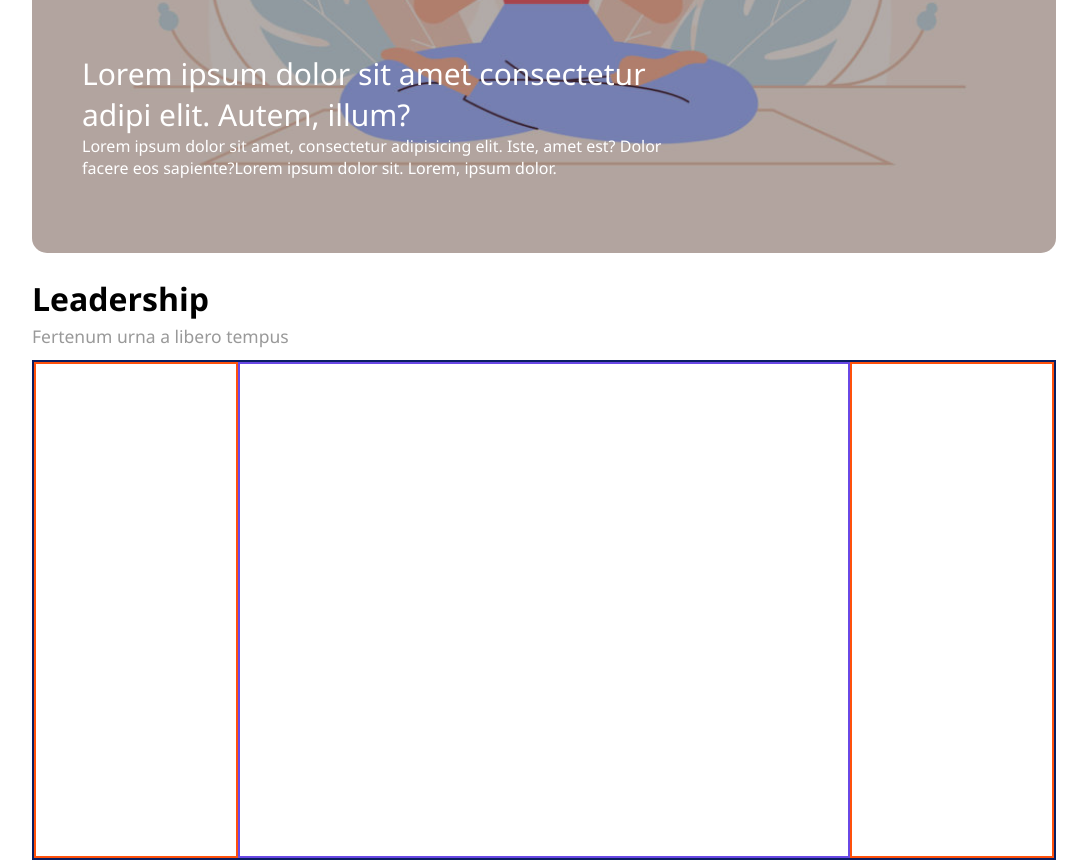
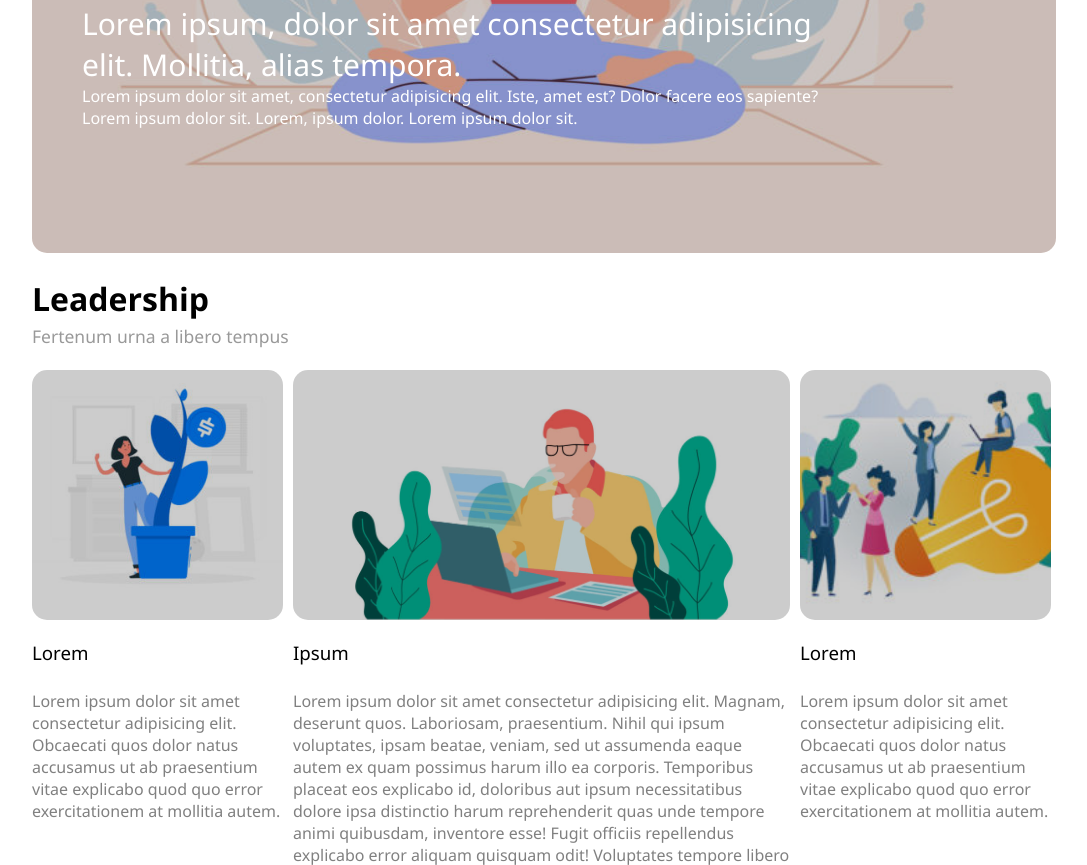
Before and after one commit to GasGas7/htmlcss-wp, a plain HTML site: page index.html in a window 1280 px wide. Shown: the part 692-1557 px from the top of the page, without its empty margins (96-1183 px from the left). Drawn offline with Linux system fonts and the light colour scheme.

Commit message:
Complete main part

```diff
--- a/css/style.css
+++ b/css/style.css
@@ -13,6 +13,12 @@
     width:80%;
     margin: auto;
     font-family: 'Segoe UI', Tahoma, Geneva, Verdana, sans-serif;
+}
+.layover{
+    height: 100%;
+    width: 100%;
+    border-radius: 15px;
+    background-color: rgba(0, 0, 0, 0.2);
 }
 /* /Utility class */
 
@@ -38,20 +44,15 @@ a:hover {
     height: 700px;
     background-image: url("../img/banner.jpg");
     background-size:cover;
+    background-position: center;
     border-radius: 15px;
     position: relative;
     }
-    .yoga_bg>.layover{
-        height: 100%;
-        width: 100%;
-        border-radius: 15px;
-        background-color: rgba(0, 0, 0, 0.3);
-    }
     .lorem_yoga{
         position: absolute;
-        top: 500px;
+        top: 450px;
         left: 50px;
-        width: 620px;
+        width: 750px;
     }
     .lorem_yoga>span{
         display: block;
@@ -62,7 +63,7 @@ a:hover {
         font-size: 30px;
     }
     #span_description{
-    font-weight: 300;
+        font-weight: 300;
     }
     /* /Photo.main class */
 
@@ -83,27 +84,52 @@ a:hover {
 
     /* Column.main class */
     .column_main{
-        height: 500px;
         width: 100%;
         margin-top: 2.5rem;
-        border: 2px solid rgb(9, 29, 97);
     }
 
     .sidebar{
         height: 100%;
-        width: 20%;
-        border: 2px solid rgb(255, 81, 12);
+        width: 25%;
+        padding: 10px 5px 10px 0px;
         float: left;
+    }
+    .img_sbar{
+        width: 100%;
+        height: 250px;
+        background-size: cover;
+        background-position: center;
+    }
+    .img_sbar.left{
+        background-image: url(../img/img-1.jpg);
+    }
+    .img_sbar.right{
+        background-image: url(../img/img-3.jpg);
+    }
+    .contentmain{
+    height: 100%;
+    width: 50%;
+    padding: 10px 10px 10px 5px;
+    float: left;
+    }
+    .img_ctmain{
+        width: 100%;
+        height: 250px;
+        background-image: url(../img/banner-2.jpg);
+        background-size: cover;
+        background-position: center;
 
     }
-.contentmain{
-    height: 100%;
-    width: 60%;
-    border: 2px solid rgb(106, 72, 230);
-    float: left;
+    .column_main p{
+        color: grey;
 
+    }
+h3{
+ font-weight: 400;
+ height: 50px;
+ margin-top: 20px;
 }
-/* /Main class */
+    /* /Main class */
 
 /* Footer class */
 .footer_info{
@@ -111,8 +137,9 @@ a:hover {
     height: 80px;
     margin-top: 1rem;
     border: 2px solid rgb(103, 126, 0);
-    padding-left: 45%;
-    padding-top: 20px;
+    /* padding-left: 45%;
+    padding-top: 20px; */
+    margin-bottom: 2rem;
 }
 .design{
     width: 20%;
--- a/index.html
+++ b/index.html
@@ -37,8 +37,8 @@
                 <!-- div per inserire testo foto -->
 
                 <div class="lorem_yoga">
-                    <span id="span_title">Lorem ipsum dolor sit amet consectetur adipi elit. Autem, illum?</span>
-                    <span id="span_description">Lorem ipsum dolor sit amet, consectetur adipisicing elit. Iste, amet est? Dolor facere eos sapiente?Lorem ipsum dolor sit. Lorem, ipsum dolor.</span>
+                    <span id="span_title">Lorem ipsum, dolor sit amet consectetur adipisicing elit. Mollitia, alias tempora.</span>
+                    <span id="span_description">Lorem ipsum dolor sit amet, consectetur adipisicing elit. Iste, amet est? Dolor facere eos sapiente?Lorem ipsum dolor sit. Lorem, ipsum dolor. Lorem ipsum dolor sit.</span>
                 </div>
 
                    <!--  <p style="font-size: 25px;">TEST TEST TEST
@@ -61,10 +61,37 @@
 
             <!-- Main 3 colonne -->
             <div class="column_main clearfix">
+
+                <!-- aside con div per immagine e div per layover + paragrafo sotto all-immagine -->
                 <aside class="sidebar left">
+                    <div class="img_sbar left">
+                        <div class="layover"></div>
+                    </div>
+                    <h3>Lorem</h3>
+                    <p>Lorem ipsum dolor sit amet consectetur adipisicing elit. Obcaecati quos dolor natus accusamus ut ab praesentium vitae explicabo quod quo error exercitationem at mollitia autem.  </p>
                 </aside>
-                <div class="contentmain"></div>
-                <aside class="sidebar right"></aside>
+                <!-- /aside con div per immagine e div per layover + paragrafo sotto all-immagine -->
+
+                <!-- contentmain con div per immagine e div per layover + paragrafo sotto all-immagine -->
+                <div class="contentmain">
+                    <div class="img_ctmain">
+                        <div class="layover"></div>
+                    </div>
+                    <h3>Ipsum</h3>
+                    <p>Lorem ipsum dolor sit amet consectetur adipisicing elit. Magnam, deserunt quos. Laboriosam, praesentium. Nihil qui ipsum voluptates, ipsam beatae, veniam, sed ut assumenda eaque autem ex quam possimus harum illo ea corporis. Temporibus placeat eos explicabo id, doloribus aut ipsum necessitatibus dolore ipsa distinctio harum reprehenderit quas unde tempore animi quibusdam, inventore esse! Fugit officiis repellendus explicabo error aliquam quisquam odit! Voluptates tempore libero dolor! Tenetur nisi corporis quasi quas cum repellat ipsum rerum nihil ducimus, iusto consequuntur aliquid sit assumenda vitae. Incidunt cupiditate tenetur adipisci consequatur dolor ad voluptatem debitis, modi sapiente. Amet quod, error eligendi ullam placeat voluptates sed quisquam labore esse! Hic laudantium animi aut, quo nihil veniam in eum excepturi dicta molestias! Mollitia cum ducimus quisquam unde aliquid est, reiciendis animi excepturi consequuntur dolorum placeat dolor quasi quibusdam eum. Vitae quae exercitationem facilis earum et. Expedita unde omnis, dolor architecto aut porro sequi nulla provident perferendis?</p>
+                </div>
+                 <!-- /contentmain con div per immagine e div per layover + paragrafo sotto all-immagine -->
+
+                <!-- aside con div per immagine e div per layover + paragrafo sotto all-immagine -->
+                <aside class="sidebar right">
+                    <div class="img_sbar right">
+                        <div class="layover"></div>
+                    </div>
+                    <h3>Lorem</h3>
+                    <p>Lorem ipsum dolor sit amet consectetur adipisicing elit. Obcaecati quos dolor natus accusamus ut ab praesentium vitae explicabo quod quo error exercitationem at mollitia autem.
+                    </p>
+                </aside>
+                <!-- /aside con div per immagine e div per layover + paragrafo sotto all-immagine -->
             </div>
             <!-- /Main 3 colonne -->
         </main>
@@ -72,7 +99,9 @@
 
         <!-- Footer Site -->
         <footer class="footer_info">
-            <div class="design"></div>
+            <div class="design">
+                <span>Design with &hearts;</span>
+            </div>
         </footer>
         <!-- Footer Site -->
     </div>
```
